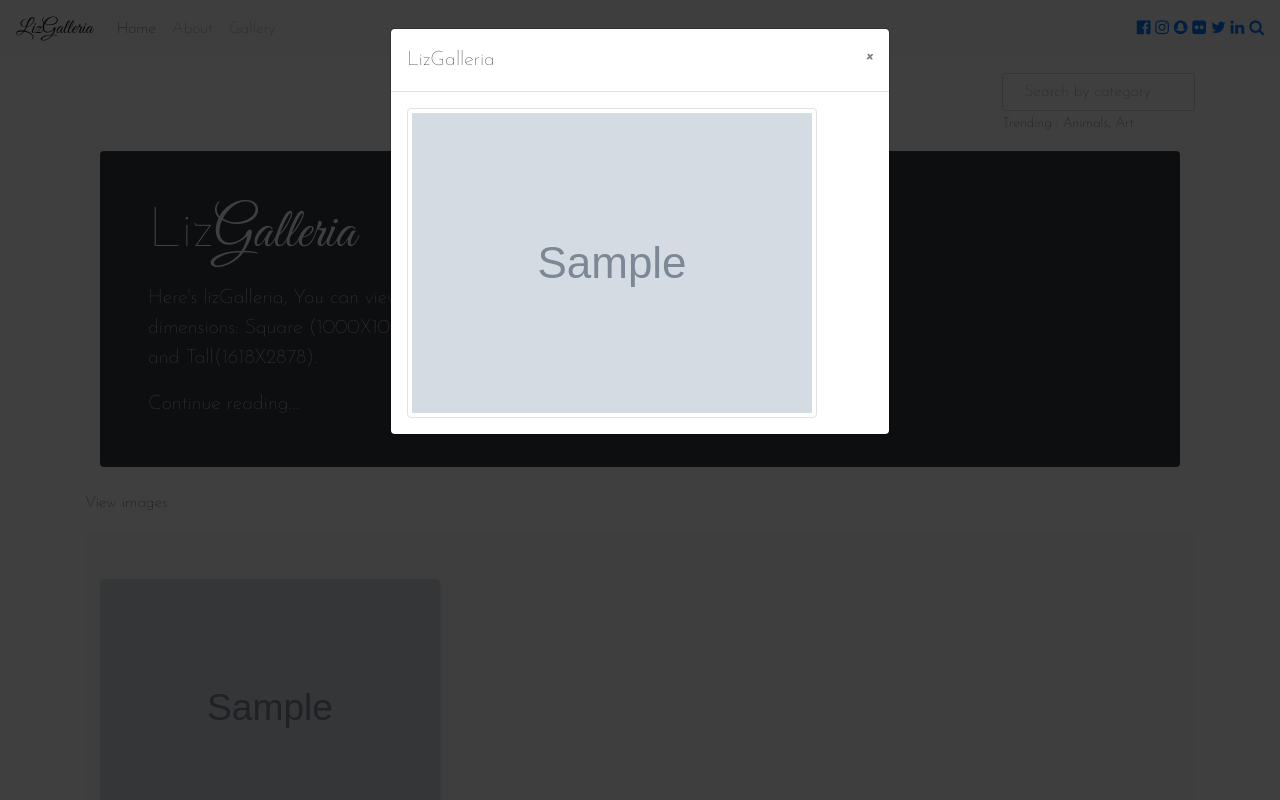
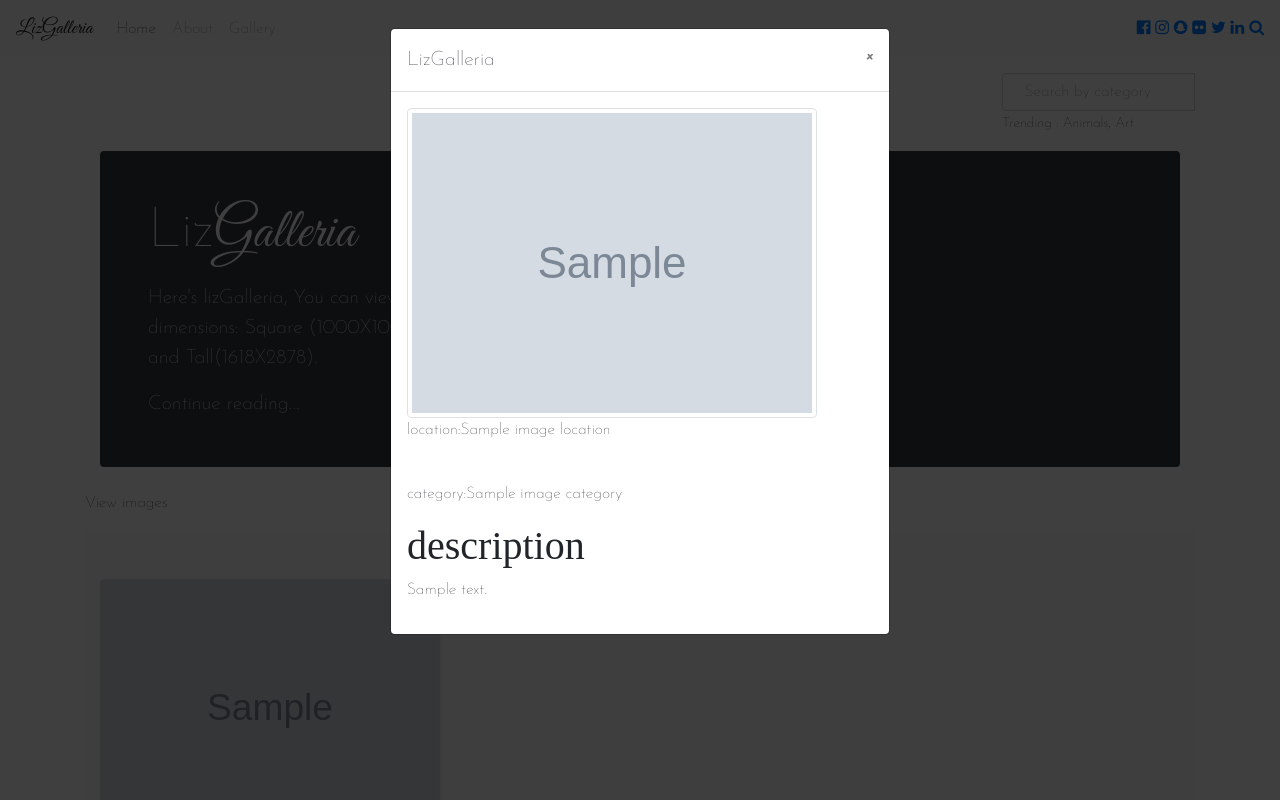
Before and after one commit to Liz-Adhiambo/galleria, a Django app: template lizgalleria/templates/gallery.html in a window 1280 px wide, after a click on "Click to view modal". Run offline with Django 3.2, Linux system fonts and the light colour scheme; the template is opened without the code that fills it: most values are stand-ins (such as "Sample title", 1, 10 or a date in 2020); grey boxes marked "Sample" are stand-in pictures; some libraries are stand-ins or nearby versions; some web fonts are replaced.

Commit message:
Added description ,location and category to image modal view

```diff
--- a/lizgalleria/templates/base.html
+++ b/lizgalleria/templates/base.html
@@ -64,7 +64,6 @@
     {% endblock %}
 
 
-
     <script src=
 "https://code.jquery.com/jquery-3.3.1.slim.min.js"
         integrity=
--- a/lizgalleria/templates/gallery.html
+++ b/lizgalleria/templates/gallery.html
@@ -57,8 +57,18 @@
 
       {% if images|length > 0 %}
       {% for image in images %}
-      <div class="col">
-        <div class="card shadow-sm">
+
+
+
+
+
+
+
+
+
+
+       <div class="col">
+            <div class="card shadow-sm">
 
 
 
@@ -95,6 +105,12 @@
                       <div class="modal-body">
 
                         <img src="{{image.landImage.url}}"class="img-thumbnail">
+                        <p>location:{{image.image_location.name}}</p>
+                        <br>
+
+                        <p>category:{{image.image_category.name}}</p>
+                        <h1>description</h1>
+                        <p>{{image.description}}</p>
                     </div>
 
                 </div>
--- a/lizgalleria/views.py
+++ b/lizgalleria/views.py
@@ -15,9 +15,10 @@ def about(request):
 def gallery(request):
     images = Image.get_all_images()
     locations = Location.objects.all()
-    title = 'Sunsplash'
 
-    return render(request, 'gallery.html', {'title':title, 'images':images, 'locations':locations})
+
+
+    return render(request, 'gallery.html', {'images':images, 'locations':locations})
 
 def image(request,category_name,image_id):
 
```
